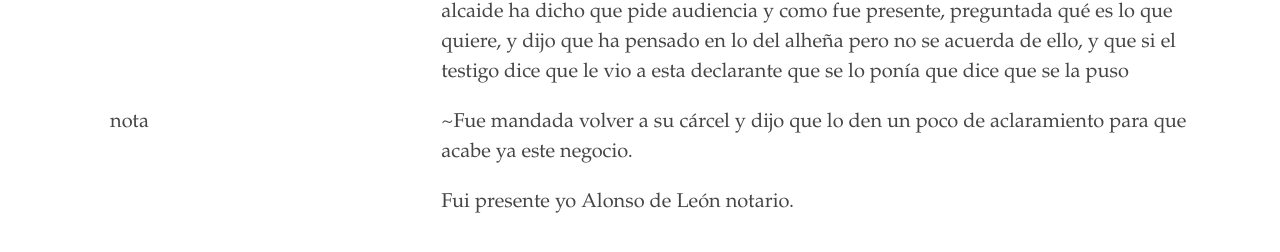
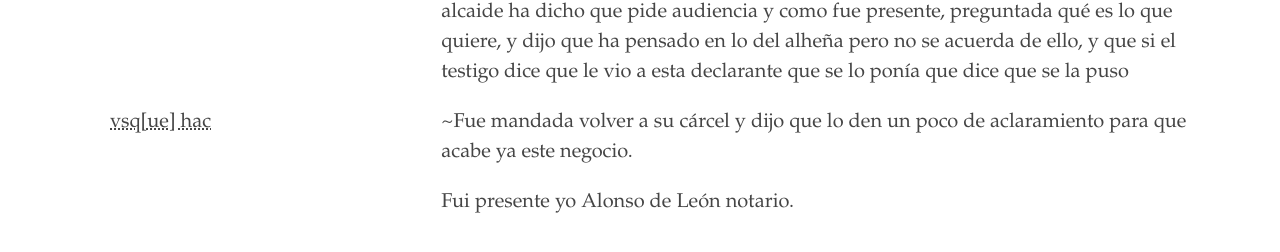
Before and after one commit to digbmc/moriscos-daimel, a Jekyll site: the page built from prueba-em.md, in a window 1280 px wide and 1400 px high, scrolled down 8792 px. Shown: the part 1063-1315 px from the top of the window. Built offline with Jekyll 4.4.1, drawn with Linux system fonts in a browser that asks for light colours.

Commit message:
Fixed notes for margins.

```diff
--- a/_config.yml
+++ b/_config.yml
@@ -31,7 +31,7 @@
   #set to back to true to create individual pages are avoid JavaScript issues
     output: true
   textos-modernos:
-    output: true
+    output: false
 
 # Collections for images (added by Niko)
 #  images:
--- a/_layouts/manuscrito.html
+++ b/_layouts/manuscrito.html
@@ -31,7 +31,7 @@
     {% if anter_pg %}<a href="{{ site.baseurl }}{{ anter_pg.url }}"> Anterior</a>
     {% else %}<span></span>{% endif %}
     <a href="{{ site.baseurl }}/manuscrito"> Volver a la table de contenidos</a>
-    {% if prox_pg %} <a href="{{ site.baseurl }}{{ prox_pg.url }}"> Siguiente</a>
+    {% if prox_pg %} <a href="{{ site.baseurl }}{{ prox_pg.url }}"> Siguiente &#8680</a>
     {% else %}<span></span>{% endif %}
 </div>
 <div class="jump_container">
--- a/_sass/_ed.scss
+++ b/_sass/_ed.scss
@@ -902,6 +902,10 @@
   width: 70%;
   margin-left: 5%;
 }
+.column-mid {
+  float: left;
+  width: 5%;
+}
 .column-right {
   float: left;
   width: 60%;
--- a/prueba-em.md
+++ b/prueba-em.md
@@ -68,25 +68,26 @@
                                     {% if parrafo contains "[nota]" %}
                                         {% assign parrafo = parrafo | remove: "/[nota]/" %}
                                     {% endif %}
-                                    {% if parrafo contains "[enc]" %}
-                                        {% assign partes = parrafo | split: "/[enc]/" %}
-                                        {% assign n_parrafo = nil %}
-                                        {% for parte in partes %}
-                                            {% assign remainder = forloop.index0 | modulo: 2 %}
-                                            {% if remainder == 1 %}
-                                                {% assign sum_enc = sum_enc | plus: 1 %}
-                                                <span class="tooltip">
-                                                    {{ parte | strip }}
-                                                    <span class="tooltiptext" id="{{ texto.order }}_{{ num_sec }}_enc_{{ sum_enc }}">
-                                                        Nota.
+                                    {% unless parrafo contains "[nota_" %}
+                                        {% if parrafo contains "[enc]" %}
+                                            {% assign partes = parrafo | split: "/[enc]/" %}
+                                            {% for parte in partes %}
+                                                {% assign remainder = forloop.index0 | modulo: 2 %}
+                                                {% if remainder == 1 %}
+                                                    {% assign sum_enc = sum_enc | plus: 1 %}
+                                                    <span class="tooltip">
+                                                        {{ parte | strip }}
+                                                        <span class="tooltiptext" id="{{ texto.order }}_{{ num_sec }}_enc_{{ sum_enc }}">
+                                                            ENC.
+                                                        </span>
                                                     </span>
-                                                </span>
-                                            {% else %}
-                                                <span>{{ parte }}</span>
-                                            {% endif %}
-                                        {% endfor %}
-                                        <p></p>
-                                    {% endif %}
+                                                {% else %}
+                                                    <span>{{ parte }}</span>
+                                                {% endif %}
+                                            {% endfor %}
+                                            <p></p>
+                                        {% endif %}
+                                    {% endunless %}
                                     {% unless parrafo contains "[nota_" or parrafo contains "[enc_" or parrafo contains "[enc]" %}
                                         <p>{{ parrafo }}</p>
                                     {% endunless %}
@@ -101,8 +102,51 @@
                                                     lugar.innerHTML = texto;
                                                 }
                                             }
-                                            imprimir_nota("{{texto.order}}_{{ num_sec}}_{{ nom_nota }}", {{ parrafo | jsonify }});
+                                            if ({{ parrafo | jsonify }}.includes ("[enc]")) {
+                                                document.getElementById("{{texto.order}}_{{ num_sec}}_{{ nom_nota }}").innerHTML = "";
+                                            }
+                                            else {
+                                                imprimir_nota("{{texto.order}}_{{ num_sec}}_{{ nom_nota }}", {{ parrafo | jsonify }});
+                                            }
+                                            /*
+                                            if ({{ parrafo | jsonify }}.includes("[enc]")) {
+                                                const p = document.getElementById("{{texto.order}}_{{ num_sec}}_{{ nom_nota }}");
+                                                const enc_span = document.createElement("span");
+                                                enc_span.textContent = "yes";
+                                                p.append(enc_span);
+                                            }
+                                            */
                                         </script>
+                                        {% if parrafo contains "[enc]" %}
+                                            {% assign partes = parrafo | split: "/[enc]/" %}
+                                            {% for parte in partes %}
+                                                {% assign remainder = forloop.index0 | modulo: 2 %}
+                                                {% if remainder == 1 %}
+                                                    {% assign sum_enc = sum_enc | plus: 1 %}
+                                                    <script>
+                                                            /*
+                                                            const p = document.getElementById("{{text.order}}_{{ num_sec }}_{{ nom_nota }}");
+                                                            const enc_span = document.createElement("span");
+                                                            */
+                                                        const tooltip = document.createElement("span");
+                                                        tooltip.className = "tooltip";
+                                                        tooltip.textContent = "{{ parte }}";
+                                                        const tooltipText = document.createElement("span");
+                                                        tooltipText.className = "tooltiptext";
+                                                        tooltipText.id = "{{ texto.order }}_{{ num_sec }}_enc_{{ sum_enc }}";
+                                                        tooltipText.textContent = "ENC.";
+                                                        tooltip.appendChild(tooltipText);
+                                                        document.getElementById("{{texto.order}}_{{ num_sec}}_{{ nom_nota }}").appendChild(tooltip);
+                                                    </script>
+                                                {% else %}
+                                                    <script>
+                                                        const otr_txt = document.createElement("span");
+                                                        otr_txt = {{ parte }};
+                                                        document.getElementById("{{texto.order}}_{{ num_sec}}_{{ nom_nota }}").appendChild(otr_txt);
+                                                    </script>
+                                                {% endif %}
+                                            {% endfor %}
+                                        {% endif %}
                                     {% endif %}
                                     {% if parrafo contains "[enc_" %}
                                         {% assign nom_enc = parrafo | slice: 2, 5 %}
@@ -123,69 +167,6 @@
                         </div>
                     {% endif %}
                 {% endfor %}
-                <!--
-                <div class="margen">
-                    {% for bloque in parrafos %}
-                        {% assign parrafo_p = bloque | markdownify %}
-                        {% assign parrafo = bloque | strip_html | strip %}
-                        {% assign primera = parrafo | slice: 0 %}{% assign ultima = parrafo | slice: -1 %}
-                        {% assign agarrar = parrafo | slice: -2 %}
-                        {% if primera == "[" and ultima == "]" and agarrar != "." %}
-                            {% assign partes = parrafo | split: ':' %}
-                            {% assign mitad = partes[0] | split: '[' %}
-                            {% assign pagina = mitad[1] %}
-                            {% assign orden = pagina | minus: 24 %}
-                            {% assign transc = site.texts | where: "order", orden | first %}
-                            <a href="{{ site.baseurl }}{{ transc.url }}">{{ parrafo }}</a>
-                        {% elsif primera == "[" and ultima == "]" and agarrar == "." %}
-                            <p><i>Folio blanco.</i></p>
-                        {% else %}
-                            {% if parrafo_p contains "[nota]" %}
-                                {% assign notas = parrafo_p | split: "[nota]" %}
-                                {% assign suma = notas.size | minus: 1 %}
-                                {% for i in (1..suma) %}
-                                    {% assign sum_notas = sum_notas | plus: 1 %}
-                                    <p id="{{ texto.order}}_{{ num_sec }}_nota_{{ sum_notas }}">note</p>
-                                {% endfor %}
-                            {% else %}
-                                <p></p>
-                            {% endif %}
-                        {% endif %}
-                    {% endfor %}
-                </div>
-                <div class="parrafo">
-                    {% for bloque in parrafos %}
-                        {% assign parrafo_p = bloque %}
-                        {% assign parrafo = bloque | strip_html | strip %}
-                        {% assign primera = parrafo | slice: 0 %}{% assign ultima = parrafo | slice: -1 %}
-                        {% assign agarrar = parrafo | slice: -2 %}
-                        {% assign nota = parrafo | slice: 0, 4 %}
-                        {% if primera != "[" and ultima != "]" %}
-                            {% if parrafo_p contains "[nota]" %}
-                                {% assign parrafo_p = parrafo_p | remove: "/[nota]/" %}
-                            {% endif %}
-                            {% unless parrafo_p contains "[nota_" %}
-                                {{ parrafo_p | markdownify}}
-                            {% else %}
-                                {% assign nom_nota = parrafo | slice: 2, 6 %}
-                                {% assign texto_a_quitar = "/[" | append: nom_nota | append: "]/" %}
-                                {% assign parrafo_p = parrafo_p | remove: texto_a_quitar %}
-                                <script>
-                                    function imprimir_nota(id, texto) {
-                                        const lugar = document.getElementById(id);
-                                        if (lugar) {
-                                            lugar.innerHTML = texto;
-                                        }
-                                    }
-                                    imprimir_nota("{{texto.order}}_{{ num_sec}}_{{ nom_nota }}", {{ parrafo_p | jsonify }});
-                                </script>
-                            {% endunless %}
-                        {% elsif primera == "[" and ultima == "]" and agarrar == "." %}
-                            <br><br><br>
-                        {% endif %}
-                    {% endfor %}
-                </div>
-                -->
             {% endfor %}
             <!--{{sum_notas}}-->
         </div>
@@ -196,25 +177,3 @@
     //Código es para esconder el texto de un archivo de prueba.
     document.getElementById("100").style.display = 'none';
 </script>
-
-<!--
-<article>
-    --Poner los archivos en la carpeta «textos-modernos» en orden--
-    {% assign txts_ordenados = site.textos-modernos | sort: "order" %}
-    {% for texto in txts_ordenados %}
-        <div>
-            --El "id" del título, Dios mediante, ayudará con los enlaces del tabla de contenidos--
-            <h1 id="{{ texto.order }}">{{ texto.title }}</h1>
-            --Dividir el texto de sendos documentos en secciones por página--
-            {% assign secciones = texto.content | split: '-- SPLIT --' %}
-            {% for seccion in secciones %}
-                --Para organizar la sección (página) que contiene subtítulo(s), número de folio, y notas de margen junto con el texto principal--
-                {% assign parrafos = seccion | split: '</p>' %}
-                {% for parrafo in parrafos %}
-                    1. {{ parrafo }}
-                {% endfor %}
-            {% endfor %}
-        </div>
-    {% endfor %}
-</article>
--->
```
Also changed, not shown: _textos-modernos/segunda-audiencia-de-mayor-garcia.md (+4 -0 lines).
